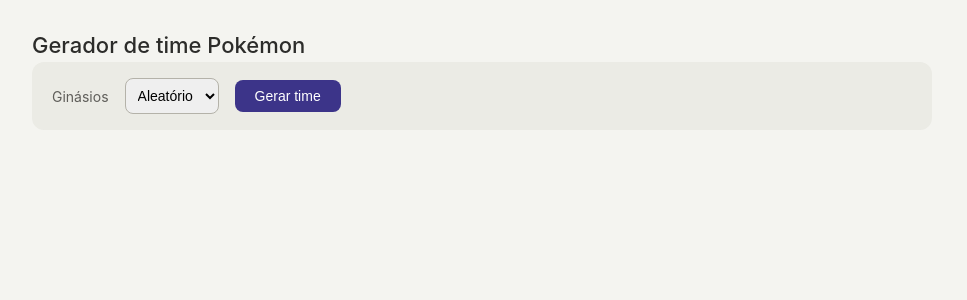
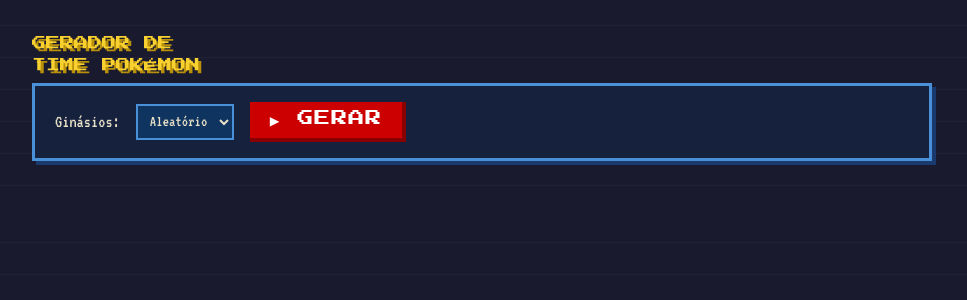
Before and after one commit to laurmada/TP_IA, a Flask app: page / in a window 1280 px wide. Shown: the top 300 px of the page, without its empty margins (158-1125 px from the left). Run offline with Flask 3, Linux system fonts and the light colour scheme.

Commit message:
modifica interface

```diff
--- a/app.py
+++ b/app.py
@@ -1,7 +1,7 @@
 from flask import Flask, render_template, request, jsonify
 from funcoes import (
     carregar_pokemons, carregar_ginasios, selecionar_ginasios,
-    executar_genetico, score_time_vs_ginasio, poder_total_ginasio,
+    executar_algoritmo_genetico, score_time_vs_ginasio, poder_total_ginasio,
     resultado_provavel
 )
 
@@ -20,7 +20,7 @@
     quantidade = dados.get("quantidade", 0)
 
     ginasios_selecionados = selecionar_ginasios(ginasios, quantidade)
-    time, fitness = executar_genetico(pokemons, ginasios_selecionados)
+    time, fitness = executar_algoritmo_genetico(pokemons, ginasios_selecionados)
 
     ginasios_info = []
     for ginasio in ginasios_selecionados:
--- a/main.py
+++ b/main.py
@@ -26,7 +26,7 @@
     for ginasio in ginasios_selecionados:
         print(f"  {ginasio.nome} — {ginasio.tipo}")
 
-    time, fitness = executar_genetico(pokemons, ginasios_selecionados)
+    time, fitness = executar_algoritmo_genetico(pokemons, ginasios_selecionados)
 
     print("\nMelhor time gerado:")
     for pokemon in time:
--- a/templates/index.html
+++ b/templates/index.html
@@ -1,43 +1,44 @@
 <!DOCTYPE html>
 <html lang="pt-br">
-
 <head>
   <meta charset="UTF-8">
   <title>Gerador de Time Pokémon</title>
+  <link href="https://fonts.googleapis.com/css2?family=Press+Start+2P&family=VT323:wght@400&display=swap" rel="stylesheet">
   <style>
-    * {
-      box-sizing: border-box;
-      margin: 0;
-      padding: 0;
+    * { box-sizing: border-box; margin: 0; padding: 0; }
+
+    body {
+      font-family: "VT323", monospace;
+      background: #1a1a2e;
+      background-image: repeating-linear-gradient(
+        0deg, transparent, transparent 31px, rgba(255,255,255,0.03) 31px, rgba(255,255,255,0.03) 32px
+      );
+      color: #e8e0c8;
+      padding: 2rem 1rem;
+      font-size: 18px;
     }
 
-    body {
-      font-family: -apple-system, BlinkMacSystemFont, "Segoe UI", sans-serif;
-      background: #f4f4f0;
-      color: #2c2c2a;
-      padding: 2rem 1rem;
-    }
+    .container { max-width: 900px; margin: 0 auto; }
 
-    .container {
-      max-width: 900px;
-      margin: 0 auto;
-    }
-
-    h1 {
-      font-size: 22px;
-      font-weight: 500;
-      margin-bottom: 4px;
+    .titulo {
+      font-family: "Press Start 2P", monospace;
+      font-size: 14px;
+      color: #f8d030;
+      text-shadow: 3px 3px 0 #b8900a;
+      margin-bottom: 6px;
+      line-height: 1.6;
     }
 
     .subtitle {
-      font-size: 14px;
-      color: #5f5e5a;
+      font-size: 16px;
+      color: #9090a8;
       margin-bottom: 1.5rem;
     }
 
     .controls {
-      background: #ebebe5;
-      border-radius: 12px;
+      background: #16213e;
+      border: 3px solid #4a90d9;
+      box-shadow: 4px 4px 0 #1a3a6e;
       padding: 1rem 1.25rem;
       margin-bottom: 1.5rem;
       display: flex;
@@ -46,55 +47,59 @@
       flex-wrap: wrap;
     }
 
-    .controls label {
-      font-size: 14px;
-      color: #5f5e5a;
-    }
+    .controls label { font-size: 18px; color: #e8e0c8; }
 
     select {
       height: 36px;
-      border-radius: 8px;
-      border: 0.5px solid #b4b2a9;
+      border: 2px solid #4a90d9;
+      background: #0f3460;
+      color: #e8e0c8;
       padding: 0 8px;
-      font-size: 14px;
+      font-size: 16px;
+      font-family: "VT323", monospace;
     }
 
     button {
-      background: #3c3489;
+      background: #cc0000;
       color: #fff;
       border: none;
-      border-radius: 8px;
+      border-bottom: 4px solid #880000;
+      border-right: 4px solid #880000;
       padding: 8px 20px;
-      font-size: 14px;
-      font-weight: 500;
+      font-size: 16px;
+      font-family: "Press Start 2P", monospace;
       cursor: pointer;
+      letter-spacing: 1px;
+      transition: transform 0.1s;
     }
 
-    button:disabled {
-      opacity: 0.5;
-      cursor: not-allowed;
+    button:active {
+      transform: translate(2px, 2px);
+      border-bottom: 2px solid #880000;
+      border-right: 2px solid #880000;
     }
 
+    button:disabled { opacity: 0.4; cursor: not-allowed; }
+
     .section-label {
-      font-size: 13px;
-      font-weight: 500;
-      color: #5f5e5a;
+      font-family: "Press Start 2P", monospace;
+      font-size: 9px;
+      color: #f8d030;
       margin-bottom: 12px;
-      text-transform: uppercase;
-      letter-spacing: 0.05em;
+      letter-spacing: 1px;
     }
 
     .team-grid {
       display: grid;
-      grid-template-columns: repeat(auto-fit, minmax(140px, 1fr));
+      grid-template-columns: repeat(auto-fit, minmax(130px, 1fr));
       gap: 10px;
       margin-bottom: 1.5rem;
     }
 
     .pokemon-card {
-      background: #fff;
-      border: 0.5px solid #d3d1c7;
-      border-radius: 12px;
+      background: #16213e;
+      border: 2px solid #4a90d9;
+      box-shadow: 3px 3px 0 #1a3a6e;
       padding: 0.75rem;
       display: flex;
       flex-direction: column;
@@ -233,29 +211,27 @@
     }
 
     .ginasio-pokemon-mini span {
-      font-size: 12px;
+      font-size: 15px;
       text-transform: capitalize;
     }
 
     .loading {
       text-align: center;
       padding: 2rem;
-      color: #5f5e5a;
-      font-size: 14px;
+      color: #f8d030;
+      font-family: "Press Start 2P", monospace;
+      font-size: 10px;
+      line-height: 2;
     }
 
-    .hidden {
-      display: none;
-    }
+    .hidden { display: none; }
   </style>
 </head>
-
 <body>
   <div class="container">
-    <h1>Gerador de time Pokémon</h1>
-
+    <div class="titulo">GERADOR DE<br>TIME POKÉMON</div>
     <div class="controls">
-      <label for="qtd-ginasios">Ginásios</label>
+      <label for="qtd-ginasios">Ginásios:</label>
       <select id="qtd-ginasios">
         <option value="0">Aleatório</option>
         <option value="1">1</option>
@@ -267,30 +243,56 @@
         <option value="7">7</option>
         <option value="8">8</option>
       </select>
-      <button id="btn-gerar" onclick="gerarTime()">Gerar time</button>
+      <button id="btn-gerar" onclick="gerarTime()">▶ GERAR</button>
     </div>
 
     <div id="resultado" class="hidden">
-      <p class="section-label">Melhor time gerado</p>
+      <p class="section-label">▸ Melhor time</p>
       <div class="team-grid" id="team-grid"></div>
 
       <div class="fitness-box">
-        <span>Score de fitness</span>
+        <span>Fitness total</span>
         <strong id="fitness-valor">-</strong>
       </div>
 
-      <p class="section-label">Resultado por ginásio</p>
+      <p class="section-label">▸ Resultado por ginásio</p>
       <div id="ginasios-list"></div>
     </div>
 
     <div id="loading" class="loading hidden">
-      Rodando o algoritmo genético, aguarde...
+      CALCULANDO...<br>aguarde
     </div>
   </div>
 
   <script>
     function spriteUrl(id) {
       return `https://raw.githubusercontent.com/PokeAPI/sprites/master/sprites/pokemon/${id}.png`;
+    }
+
+    const tipoCores = {
+      "normal":   { bg: "#c8c4bc", texto: "#3a3a32" },
+      "fogo":     { bg: "#f08030", texto: "#5a1a00" },
+      "agua":     { bg: "#6890f0", texto: "#0a1a60" },
+      "eletrico": { bg: "#f8d030", texto: "#4a3a00" },
+      "grama":    { bg: "#78c850", texto: "#1a4a00" },
+      "gelo":     { bg: "#98d8d8", texto: "#0a4040" },
+      "lutador":  { bg: "#c03028", texto: "#fff" },
+      "venenoso": { bg: "#a040a0", texto: "#fff" },
+      "terra":    { bg: "#e0c068", texto: "#3a2800" },
+      "voador":   { bg: "#a890f0", texto: "#1a0860" },
+      "psiquico": { bg: "#f85888", texto: "#5a0020" },
+      "inseto":   { bg: "#a8b820", texto: "#2a3000" },
+      "pedra":    { bg: "#b8a038", texto: "#2a2000" },
+      "fantasma": { bg: "#705898", texto: "#fff" },
+      "dragao":   { bg: "#7038f8", texto: "#fff" },
+      "aco":      { bg: "#b8b8d0", texto: "#202040" },
+      "fada":     { bg: "#ee99ac", texto: "#5a0020" },
+      "noturno":  { bg: "#705848", texto: "#fff" },
+    };
+
+    function tipoBadge(tipo) {
+      const cor = tipoCores[tipo] || { bg: "#888", texto: "#fff" };
+      return `<span class="type-badge" style="background:${cor.bg}; color:${cor.texto};">${tipo}</span>`;
     }
 
     function resultadoClasse(resultado) {
@@ -324,7 +326,7 @@
             <img class="pokemon-img" src="${spriteUrl(p.id)}" alt="${p.nome}">
             <span class="pokemon-name">${p.nome}</span>
             <div class="types-row">
-          ${p.tipos.map(t => `<span class="type-badge">${t}</span>`).join("")}
+              ${p.tipos.map(t => tipoBadge(t)).join("")}
             </div>
           </div>
         `).join("");
@@ -342,8 +344,8 @@
               <span class="resultado-badge ${resultadoClasse(g.resultado)}">${g.resultado}</span>
             </div>
             <div class="scores-row">
-          <span>Score do time: <strong>${g.score_time.toFixed(2)}</strong></span>
-          <span>Score do ginásio: <strong>${g.score_ginasio.toFixed(2)}</strong></span>
+              <span>time: <strong>${g.score_time.toFixed(0)}</strong></span>
+              <span>ginásio: <strong>${g.score_ginasio.toFixed(0)}</strong></span>
             </div>
             <div class="ginasio-pokemons">
               ${g.pokemons.map(p => `
@@ -358,7 +360,7 @@
 
         resultado.classList.remove("hidden");
       } catch (erro) {
-        alert("Erro ao gerar o time. Verifique se o servidor está rodando.");
+        alert("Erro ao gerar o time.");
         console.error(erro);
       } finally {
         btn.disabled = false;
```
Also changed, not shown: other parts of templates/index.html (+39 -67 lines), dados/ginasios.json (+30 -0 lines), dados/pokemons.json (+12 -15 lines), funcoes.py (+12 -6 lines), json_script.py (deleted, +0 -31 lines). Lines whose indentation alone changed are shown as unchanged.
